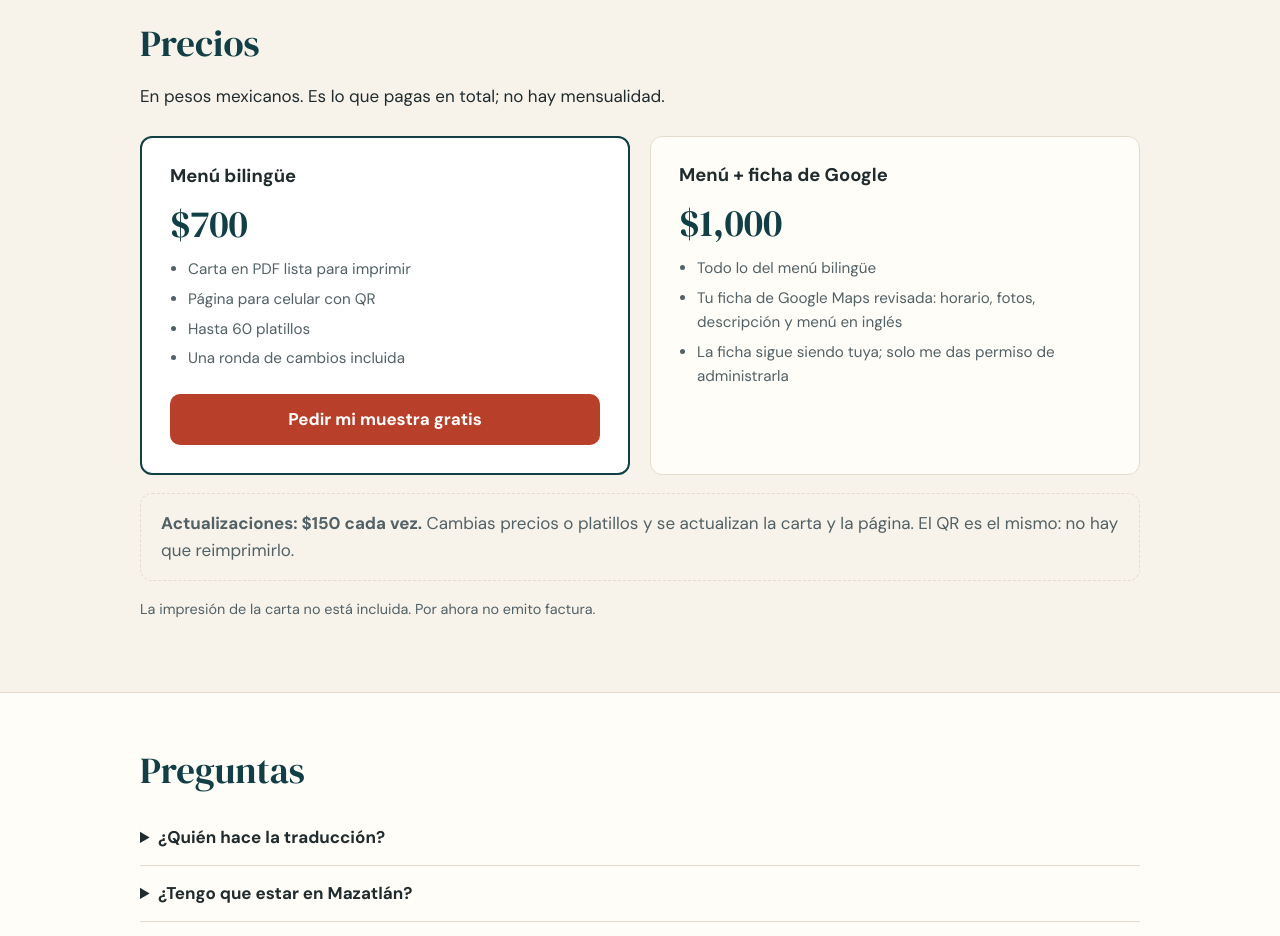
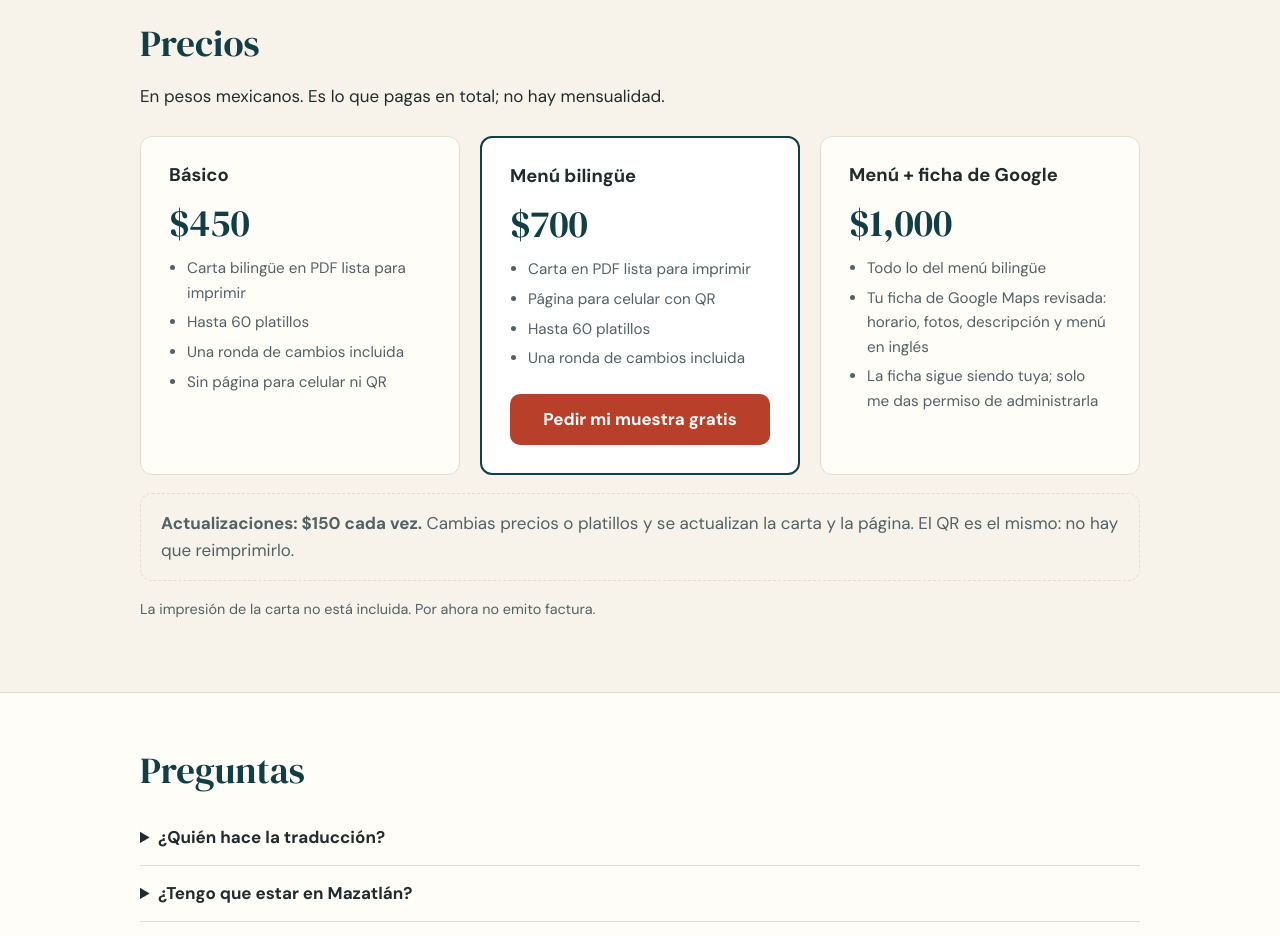
Before and after one commit to Jesus-Jazisenot/carta-bilingue, a plain HTML site: page index.html in a window 1280 px wide. Shown: the part 2200-3136 px from the top of the page. Drawn offline with nearby package versions, Linux system fonts and the light colour scheme.

Commit message:
Paquete Básico $450 (solo PDF)

```diff
--- a/index.html
+++ b/index.html
@@ -13,7 +13,7 @@
 <meta property="og:description" content="Carta en PDF lista para imprimir y página para celular con QR, en español e inglés. Muestra gratis con 5 platillos.">
 <meta property="og:url" content="https://jesus-jazisenot.github.io/carta-bilingue/">
 <meta name="twitter:card" content="summary">
-<script type="application/ld+json">{"@context":"https://schema.org","@type":"Service","name":"Carta Bilingüe: menú en español e inglés","serviceType":"Traducción y diseño de menús bilingües para restaurantes","areaServed":{"@type":"Country","name":"México"},"url":"https://jesus-jazisenot.github.io/carta-bilingue/","inLanguage":"es-MX","provider":{"@type":"Person","name":"Jesús Rodríguez","address":{"@type":"PostalAddress","addressLocality":"Mazatlán","addressRegion":"Sinaloa","addressCountry":"MX"}},"offers":[{"@type":"Offer","name":"Menú bilingüe en PDF + página con QR","price":"700","priceCurrency":"MXN"},{"@type":"Offer","name":"Menú bilingüe + ficha de Google en inglés","price":"1000","priceCurrency":"MXN"}]}</script>
+<script type="application/ld+json">{"@context":"https://schema.org","@type":"Service","name":"Carta Bilingüe: menú en español e inglés","serviceType":"Traducción y diseño de menús bilingües para restaurantes","areaServed":{"@type":"Country","name":"México"},"url":"https://jesus-jazisenot.github.io/carta-bilingue/","inLanguage":"es-MX","provider":{"@type":"Person","name":"Jesús Rodríguez","address":{"@type":"PostalAddress","addressLocality":"Mazatlán","addressRegion":"Sinaloa","addressCountry":"MX"}},"offers":[{"@type":"Offer","name":"Menú bilingüe en PDF (básico)","price":"450","priceCurrency":"MXN"},{"@type":"Offer","name":"Menú bilingüe en PDF + página con QR","price":"700","priceCurrency":"MXN"},{"@type":"Offer","name":"Menú bilingüe + ficha de Google en inglés","price":"1000","priceCurrency":"MXN"}]}</script>
 <link rel="preconnect" href="https://fonts.googleapis.com"><link rel="preconnect" href="https://fonts.gstatic.com" crossorigin>
 <link href="https://fonts.googleapis.com/css2?family=DM+Sans:wght@400;500;700&family=DM+Serif+Display&display=swap" rel="stylesheet">
 <style>
@@ -72,7 +72,7 @@ section{padding:56px 0}
 .pasos li::before{content:counter(p);font:400 2.2rem "DM Serif Display",Georgia,serif;color:var(--mar);display:block;line-height:1}
 .pasos p{color:var(--suave);font-size:.97rem;margin:.4em 0 0}
 
-.precios{display:grid;grid-template-columns:repeat(2,1fr);gap:20px;margin-top:26px}
+.precios{display:grid;grid-template-columns:repeat(3,1fr);gap:20px;margin-top:26px}
 .precio{background:var(--papel);border:1px solid var(--linea);border-radius:12px;padding:28px}
 .precio.dest{border:2px solid var(--mar);background:#fff}
 .precio .btn{margin-top:18px;width:100%}
@@ -182,6 +182,11 @@ footer{padding:22px 0 34px;font-size:.88rem;color:var(--suave)}
     <h2>Precios</h2>
     <p>En pesos mexicanos. Es lo que pagas en total; no hay mensualidad.</p>
     <div class="precios">
+      <div class="precio">
+        <h3>Básico</h3>
+        <p class="monto">$450</p>
+        <ul><li>Carta bilingüe en PDF lista para imprimir</li><li>Hasta 60 platillos</li><li>Una ronda de cambios incluida</li><li>Sin página para celular ni QR</li></ul>
+      </div>
       <div class="precio dest">
         <h3>Menú bilingüe</h3>
         <p class="monto">$700</p>
```
